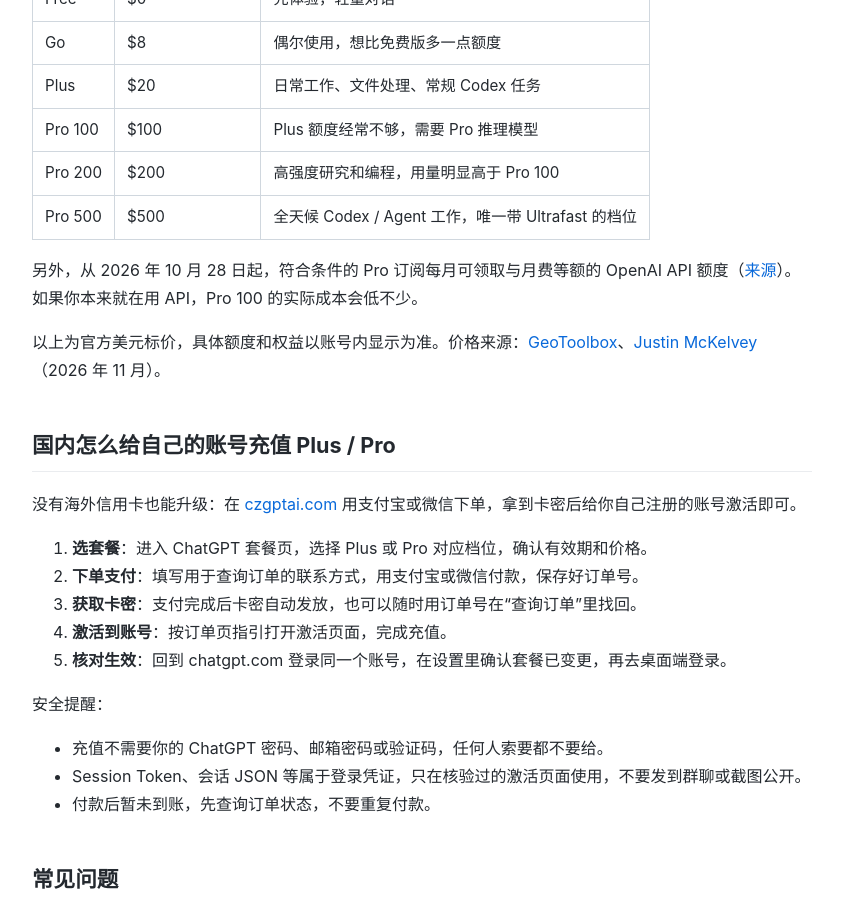
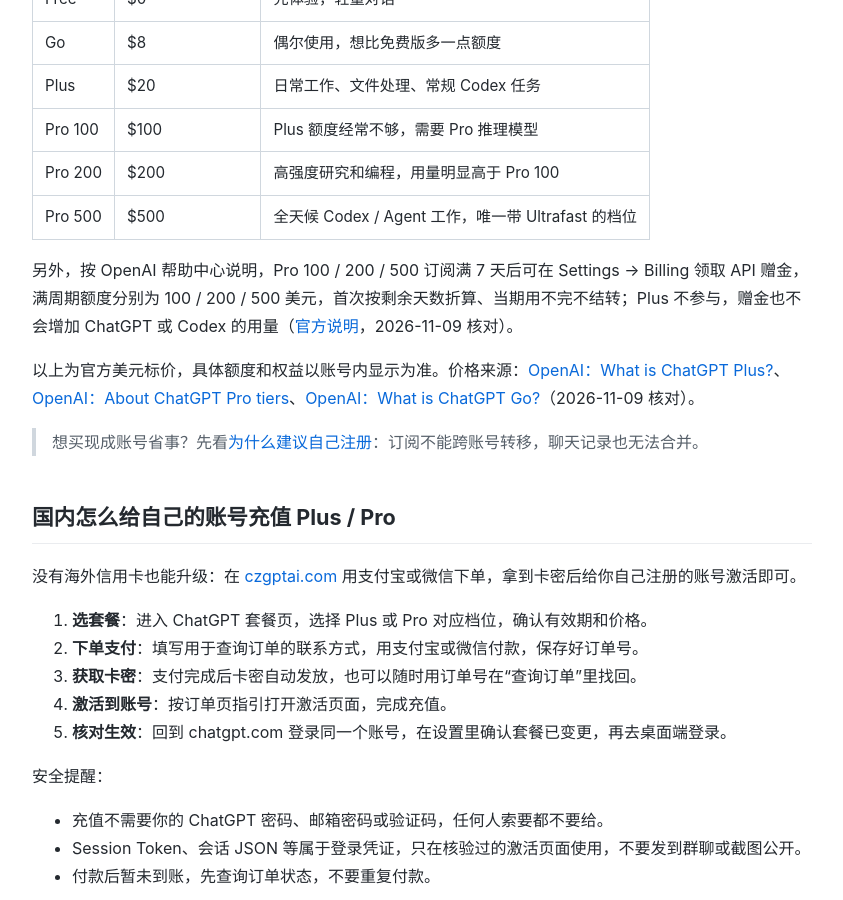
Before and after one commit to chelseakoch1327448876/chatgpt-chongzhi-guide, a Jekyll site: the page built from docs/chatgpt-zhuce-jiaocheng-2026.md, in a window 1280 px wide and 900 px high, scrolled down 2324 px. Shown: the whole window, without its empty margins (218-1061 px from the left). Built offline with Jekyll 4.4.1, drawn with Linux system fonts in a browser that asks for light colours.

Commit message:
docs: 更新 ChatGPT 注册教程价格来源与 API 赠金说明（2026-11-09 核对）
Co-authored-by: chelseakoch1327448876 <chelseakoch1327448876@users.noreply.github.com>

```diff
--- a/docs/chatgpt-zhuce-jiaocheng-2026.md
+++ b/docs/chatgpt-zhuce-jiaocheng-2026.md
@@ -76,9 +76,11 @@ description: 2026 年 11 月最新 ChatGPT 注册教程：QQ、163 邮箱能不
 | Pro 200 | $200 | 高强度研究和编程，用量明显高于 Pro 100 |
 | Pro 500 | $500 | 全天候 Codex / Agent 工作，唯一带 Ultrafast 的档位 |
 
-另外，从 2026 年 10 月 28 日起，符合条件的 Pro 订阅每月可领取与月费等额的 OpenAI API 额度（[来源](https://geotoolbox.ai/blog/chatgpt-pricing)）。如果你本来就在用 API，Pro 100 的实际成本会低不少。
+另外，按 OpenAI 帮助中心说明，Pro 100 / 200 / 500 订阅满 7 天后可在 Settings → Billing 领取 API 赠金，满周期额度分别为 100 / 200 / 500 美元，首次按剩余天数折算、当期用不完不结转；Plus 不参与，赠金也不会增加 ChatGPT 或 Codex 的用量（[官方说明](https://help.openai.com/en/articles/20001626-api-credits-benefit-for-eligible-chatgpt-subscriptions)，2026-11-09 核对）。
 
-以上为官方美元标价，具体额度和权益以账号内显示为准。价格来源：[GeoToolbox](https://geotoolbox.ai/blog/chatgpt-pricing)、[Justin McKelvey](https://justinmckelvey.com/blog/chatgpt-plus-vs-pro)（2026 年 11 月）。
+以上为官方美元标价，具体额度和权益以账号内显示为准。价格来源：[OpenAI：What is ChatGPT Plus?](https://help.openai.com/en/articles/6950777-what-is-chatgpt-plus)、[OpenAI：About ChatGPT Pro tiers](https://help.openai.com/en/articles/9793128-about-chatgpt-pro-tiers)、[OpenAI：What is ChatGPT Go?](https://help.openai.com/en/articles/11989085-what-is-chatgpt-go)（2026-11-09 核对）。
+
+> 想买现成账号省事？先看[为什么建议自己注册](chatgpt-zhanghao-goumai-ziji-zhuce-2026.md)：订阅不能跨账号转移，聊天记录也无法合并。
 
 ## 国内怎么给自己的账号充值 Plus / Pro
 
```
